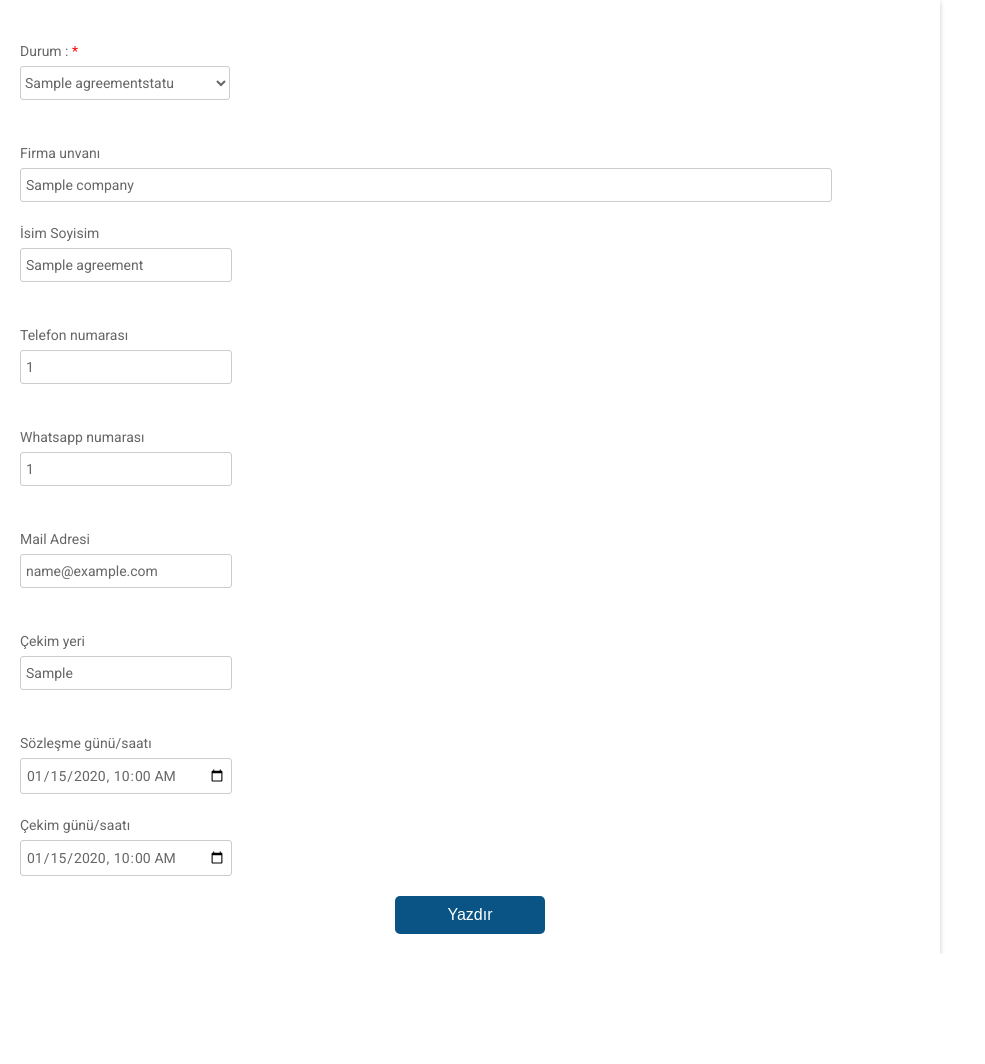
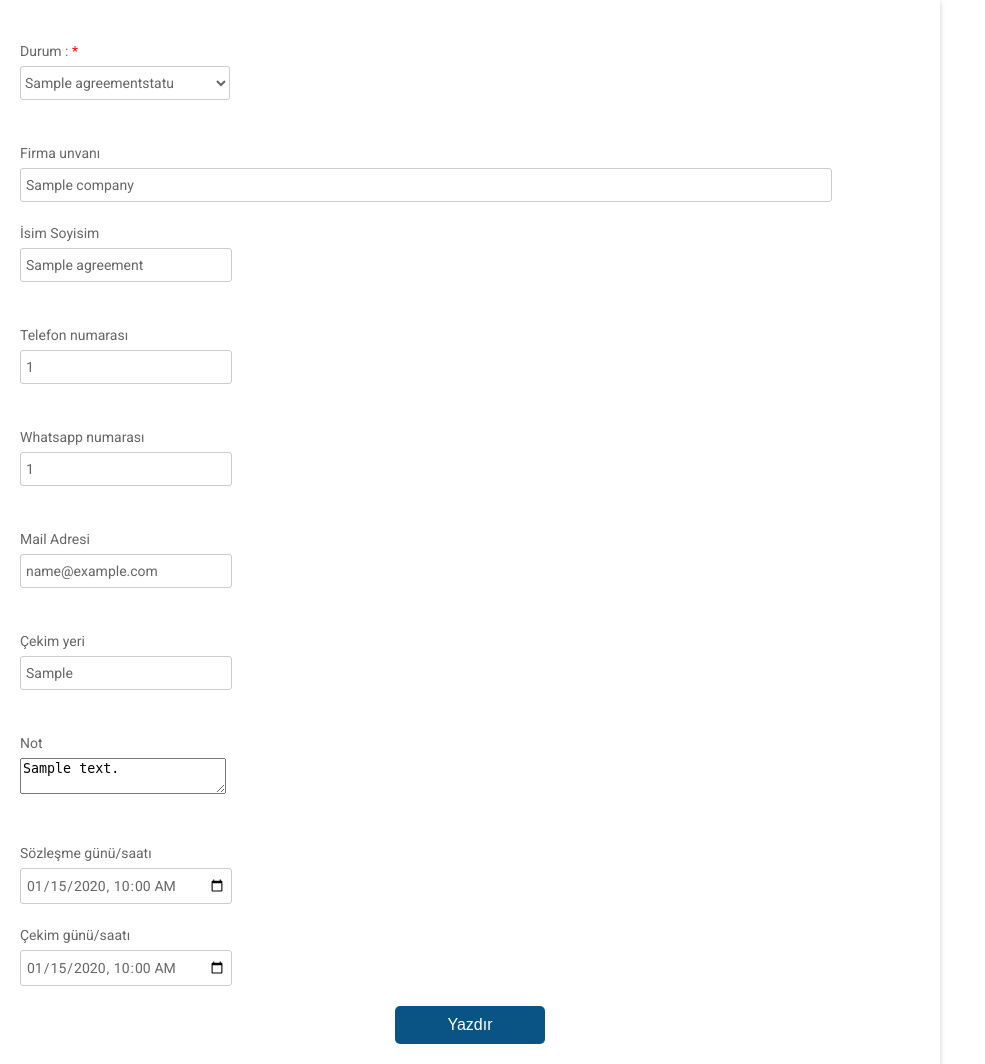
Before and after one commit to myselfajp/anonim, a Django app: a page that uses templates/user/agreement_admin.html in a window 1280 px wide. Shown: the whole page, without its empty margins (0-985 px from the left). Before the commit the page ends 954 px from the top, so only its background shows below. Run offline with Django 4.2, Linux system fonts and the light colour scheme; a user stored in the database is signed in; tables that the repository leaves empty hold one stand-in row (values such as "Sample post"); some libraries are stand-ins or nearby versions.

Commit message:
update agreement -not added

```diff
--- a/reports/views.py
+++ b/reports/views.py
@@ -221,6 +221,7 @@ def http_report_agreement(request):
 def http_report_agreement_admin(request,agreement_id):
     agreement_status = AgreementStatus.objects.all()
     agreement = Agreement.objects.get(id=agreement_id)
+
     message = ""
     if request.method == "POST":
         if request.POST.get("person_name"):
@@ -241,12 +242,23 @@ def http_report_agreement_admin(request,agreement_id):
         if request.POST.get("record_date"):
             agreement.record_date = request.POST.get("record_date")
             r_date=str(agreement.record_date).split("T")
+
+
+        if request.POST.get("note"):
+            company=Companies.objects.get(id=agreement.company_name.id)
+            company.note = request.POST.get("note")
+            company.save()
+
+
+
+
         try:
             agreement.save()
             Agreement_maker(c_date[0],r_date[0],r_date[1],request.POST.get("company_name"),agreement.record_place)
             message="kayd edildi"
         except:
             message="Hata oluştu,bilgileri tam girdiğinizden emin olunuz"
+
     return render(request,"user/agreement_admin.html",{"agreement":agreement,"agreement_status":agreement_status,"message":message})
 
 
--- a/templates/user/agreement_admin.html
+++ b/templates/user/agreement_admin.html
@@ -11,9 +11,10 @@
   <link href="{% static 'list/css/single.css' %}" rel="stylesheet">
 </head>
 
+
 <body>
   {% if message %}
-    <script>alert('{{message}}');window.open("/");</script>
+    <script>alert('{{message}}');window.open("/","_self")</script>
   {% endif %}
   <form method="post" action="" style="width: 900px;">
     {% csrf_token %}
@@ -76,6 +77,16 @@
     <br>
     <br>
 
+
+    <h4>Not</h4>
+    {% if agreement.company_name.note %}
+    <textarea name="note" style="width: 200px;" required>{{agreement.company_name.note}}</textarea>
+    {% else %}
+    <textarea name="note" style="width: 200px;" required></textarea>
+    {% endif %}
+    <br>
+    <br>
+
     <h4>Sözleşme günü/saatı</h4>
     <input type="datetime-local" name="created_date" datetime-local="MM-DD-YYYY HH:mm" value="{{agreement.created_date|date:'Y-m-d'}}T{{agreement.created_date|date:'H:i:s'}}" style="width: 200px;" required>
     <br>
```
Also changed, not shown: Sözleşmeler/2023-01-01/EMİR VIP GRUP OTOMOTİV SANAYİ VE TİCARET LİMİTED ŞİRKETİ İSTANBUL ANADOLU ŞUBESİ.jpg (added), Sözleşmeler/2023-01-10/4K KALIP PLASTİK SANAYİ VE TİCARET LİMİTED ŞİRKETİ.jpg (added), Sözleşmeler/2023-01-10/ÜNLÜ TEKSTİL SANAYİ VE TİCARET ANONİM ŞİRKETİ.jpg (added).
